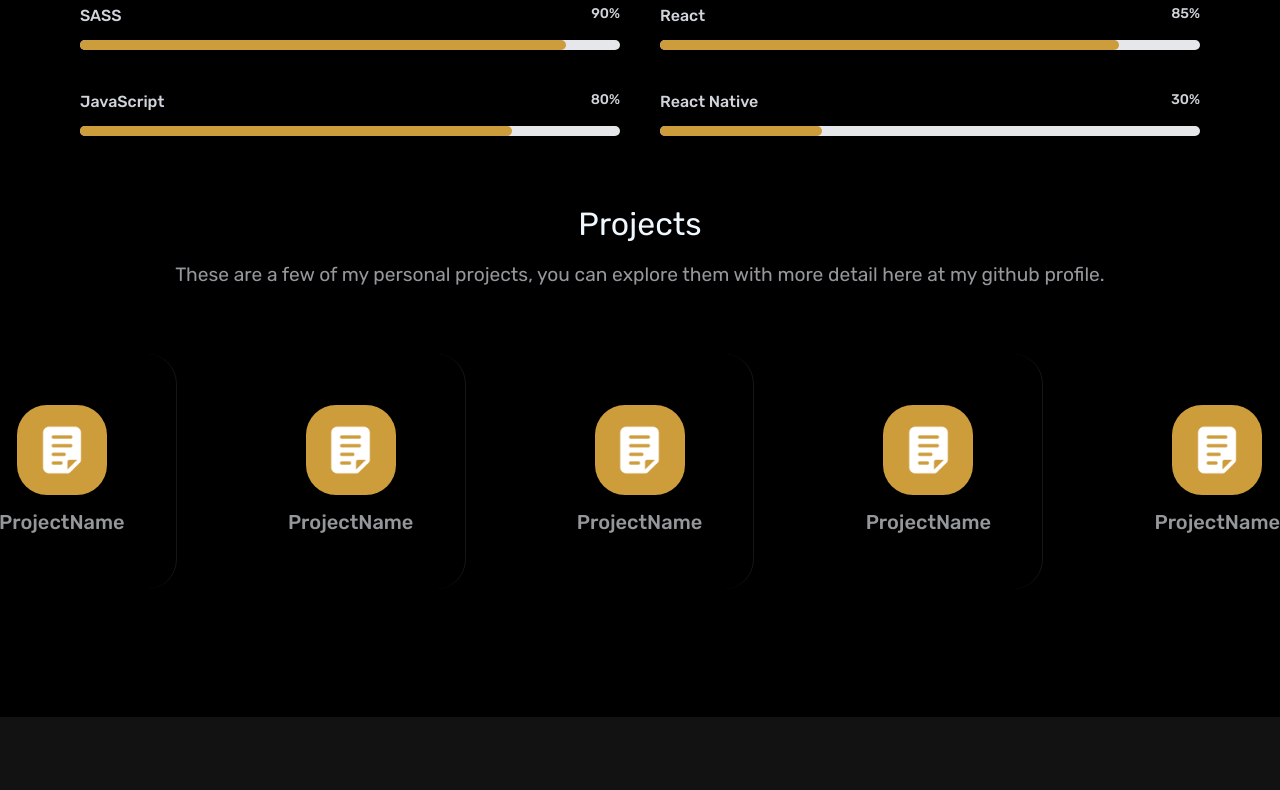
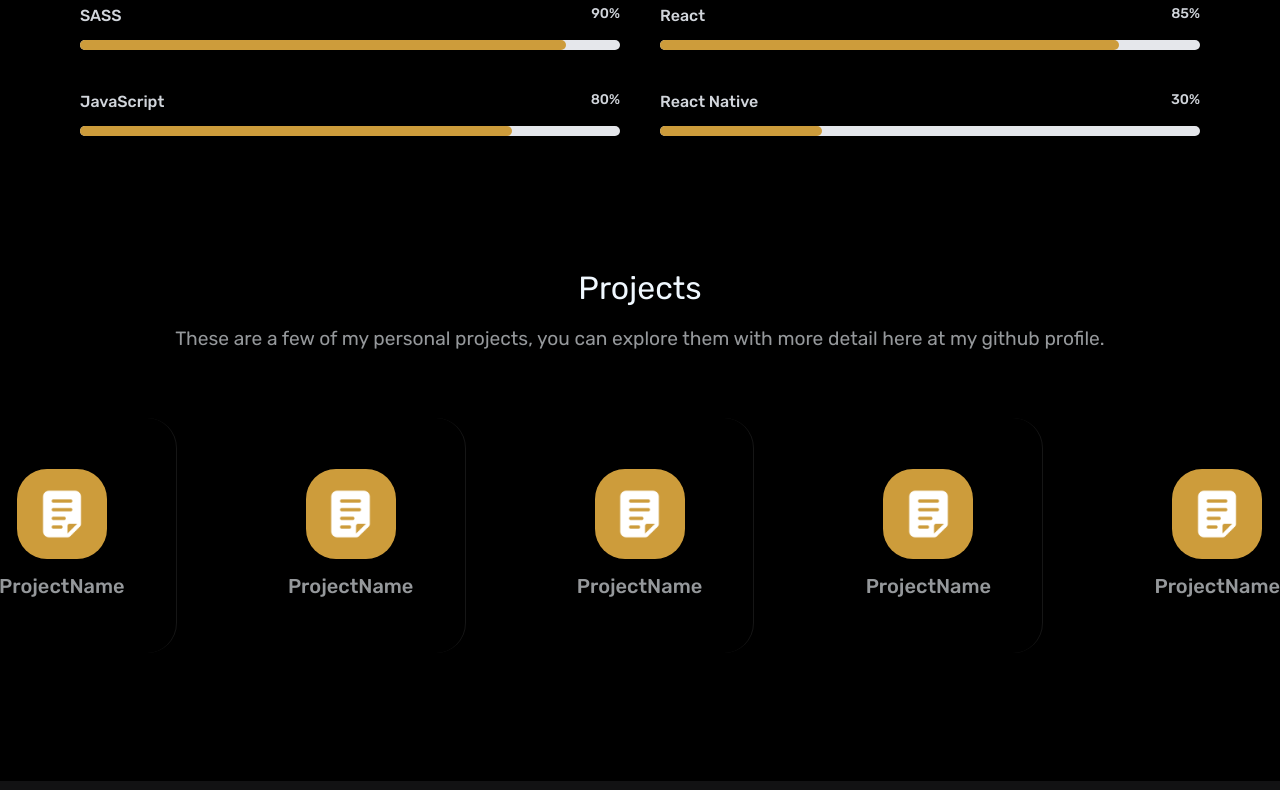
Before and after one commit to sheyleenhernandez/portfolio, a React (Create React App) app: page / in a window 1280 px wide. Shown: the part 2340-3130 px from the top of the page. Built offline with nearby package versions, Linux system fonts and the light colour scheme.

Commit message:
change styles

```diff
--- a/src/styles/Projects.module.scss
+++ b/src/styles/Projects.module.scss
@@ -1,5 +1,6 @@
 .Projects {
     padding-bottom: 10%;
+    padding-top: 10%;
 }
 
 .iconContainer {
@@ -15,7 +16,6 @@
     text-align: center;
     align-items: center;
     border-right: 1px solid rgb(22, 22, 22);
-
     padding: 4%;
     border-radius: 30px;
 
@@ -39,7 +39,7 @@
 .bigText {
     font-size: 2rem;
     color: aliceblue;
-    margin: 5% 0 1% 0;
+    margin: 0% 0 1% 0;
     white-space: pre-line;
 
 }
--- a/src/styles/global.scss
+++ b/src/styles/global.scss
@@ -32,3 +32,7 @@ body {
     min-height: 100vh;
     background-color: rgb(0, 0, 0);
 }
+
+html {
+    scroll-behavior: smooth;
+}
```
